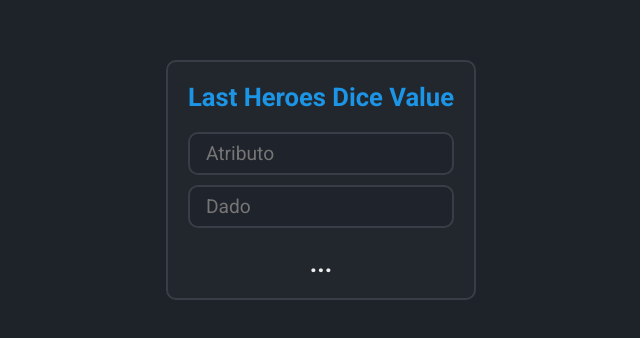
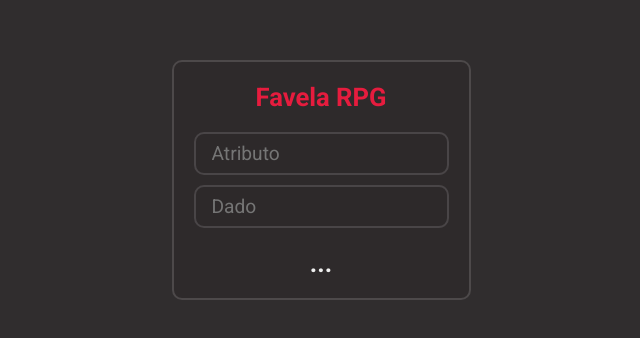
Before and after one commit to Empix/Last-Heroes-Dice-Value, a plain HTML site: page index.html in a window 1280 px wide. Shown: the part 220-558 px from the top of the page, without its empty margins (319-959 px from the left). Drawn offline with Linux system fonts and the light colour scheme.

Commit message:
feat: change name and color

```diff
--- a/index.html
+++ b/index.html
@@ -1,7 +1,7 @@
 <!DOCTYPE html>
 <html lang="en">
   <head>
-    <title>Last Heroes Dice Value</title>
+    <title>Favela RPG</title>
 
     <meta charset="UTF-8" />
     <meta http-equiv="X-UA-Compatible" content="IE=edge" />
@@ -9,12 +9,11 @@
 
     <link rel="stylesheet" href="./style.css" />
     <link rel="shortcut icon" href="./favicon.png" />
-
   </head>
   <body>
     <div class="wrapper">
       <div class="box">
-        <h1 class="title">Last Heroes Dice Value</h1>
+        <h1 class="title">Favela RPG</h1>
 
         <input
           id="attribute"
--- a/style.css
+++ b/style.css
@@ -1,5 +1,5 @@
 /* Fonts */
-@import url("https://fonts.googleapis.com/css2?family=Roboto:wght@300;400;500;700&display=swap");
+@import url('https://fonts.googleapis.com/css2?family=Roboto:wght@300;400;500;700&display=swap');
 
 /* Reset */
 * {
@@ -7,11 +7,11 @@
   margin: 0;
   box-sizing: border-box;
   outline: none;
-  font-family: "Roboto", sans-serif;
+  font-family: 'Roboto', sans-serif;
 }
 
 body {
-  background-color: #1e2329;
+  background-color: #302d2e;
 }
 
 /* Wrapper */
@@ -26,10 +26,10 @@ body {
 
 .box {
   color: #eee;
-  background-color: #22272e;
+  background-color: #2e2a2b;
   padding: 20px;
   border-radius: 10px;
-  border: 2px solid #373e47;
+  border: 2px solid #4d494a;
 
   display: flex;
   flex-direction: column;
@@ -40,7 +40,7 @@ body {
   width: 100%;
   text-align: center;
   font-size: 1.6em;
-  color: #1c95e6;
+  color: #e61c3e;
   margin-bottom: 10px;
 }
 
@@ -51,11 +51,11 @@ body {
 .box input {
   width: 100%;
   padding: 8px 16px;
-  background-color: #1c212880;
+  background-color: #2c292a80;
   border: none;
   color: #eee;
   font-size: 1.2em;
-  border: 2px solid #373e47;
+  border: 2px solid #494547;
   border-radius: 10px;
 
   -moz-appearance: textfield;
```
Also changed, not shown: favicon.png.
